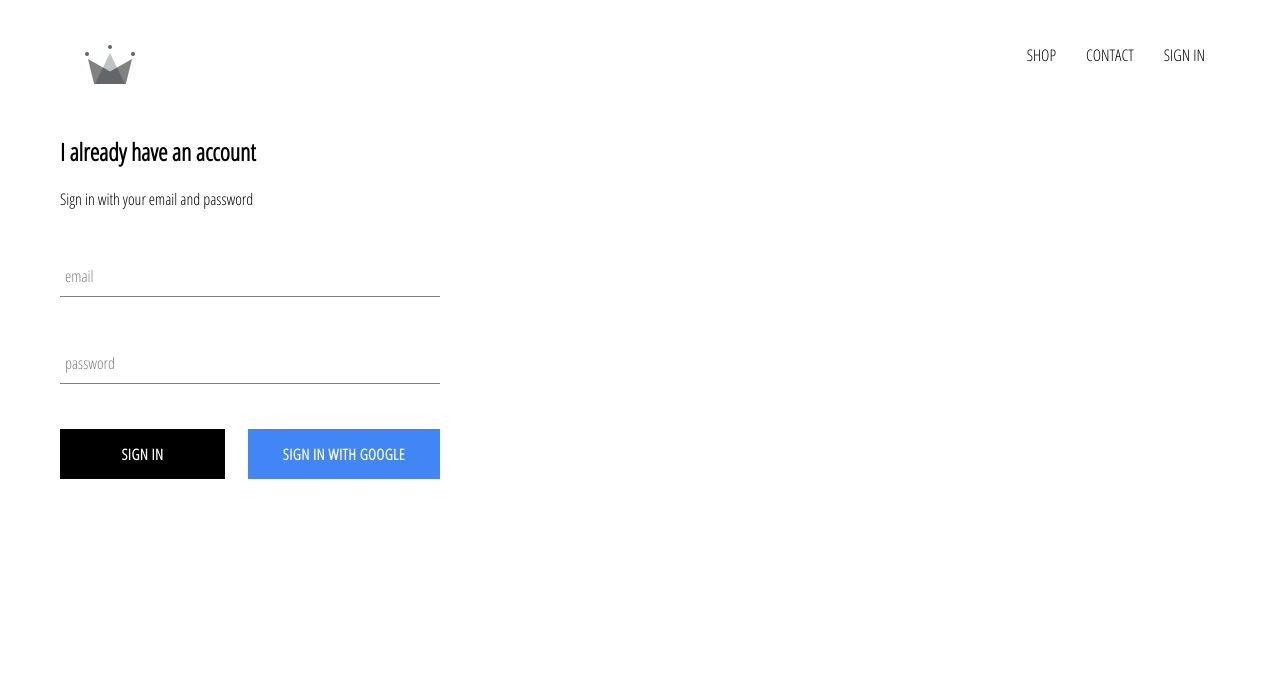
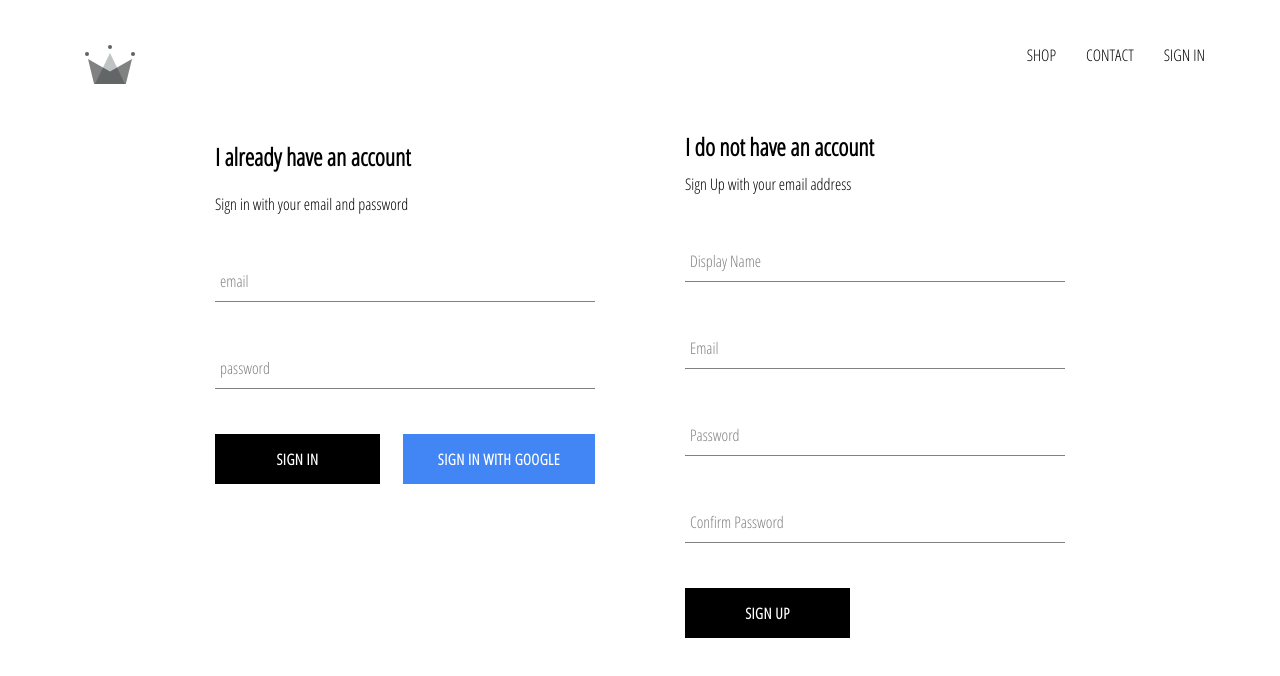
Before and after one commit to rohitnair11/Crwn-Clothing, a React (Create React App) app: page /signin in a window 1280 px wide. Shown: the top 676 px of the page. Built offline with nearby package versions, Linux system fonts and the light colour scheme; no server answers.

Commit message:
Implemented firebase utils, included ability to store authenticated users into firestore database

```diff
--- a/src/App.js
+++ b/src/App.js
@@ -5,7 +5,7 @@
 import ShopPage from './pages/shop/shop.component';
 import Header from './components/header/header.component';
 import SignInAndSignUpPage from './pages/sign-in-and-sign-up/sign-in-and-sign-up.component';
-import { auth } from './firebase/firebase.utils';
+import { auth, createUserProfileDocument } from './firebase/firebase.utils';
 
 class App extends React.Component {
 
@@ -20,10 +20,23 @@
   unsubscribeFromAuth = null
 
   componentDidMount() {
-    this.unsubscribeFromAuth = auth.onAuthStateChanged(user => {
-      this.setState({ currentUser: user});
+    this.unsubscribeFromAuth = auth.onAuthStateChanged(async userAuth => {
+      if (userAuth) {
+        const userRef = await createUserProfileDocument(userAuth);
 
-      console.log(user);
+        userRef.onSnapshot(snapShot => {
+          this.setState({
+            currentUser: {
+              id: snapShot.id,
+              ...snapShot.data()
+            }
+          });
+          console.log(this.state)
+        });
+      }
+      else {
+        this.setState({ currentUser: userAuth });
+      }
     })
   }
 
--- /dev/null
+++ b/src/components/sign-up/sign-up.component.jsx
@@ -0,0 +1,98 @@
+import React from 'react';
+
+import FormInput from '../form-input/form-input.component';
+import CustomButton from '../custom-button/custom-button.component';
+
+import { auth, createUserProfileDocument } from '../../firebase/firebase.utils';
+
+import './sign-up.styles.scss';
+
+class SignUp extends React.Component {
+    constructor() {
+        super();
+
+        this.state = {
+            displayName: '',
+            email: '',
+            password: '',
+            confirmPassword: ''
+        }
+    }
+
+    handleSubmit = async event => {
+        event.preventDefault();
+
+        const { displayName, email, password, confirmPassword } = this.state;
+
+        if(password != confirmPassword){
+            alert("passwords do not match");
+            return;
+        }
+
+        try {
+            const { user } = await auth.createUserWithEmailAndPassword(email, password);
+            await createUserProfileDocument(user, { displayName });
+            this.setState({
+                displayName: '',
+                email: '',
+                password: '',
+                confirmPassword: ''
+            })
+        } catch(error) {
+            console.log(error);
+        }
+    };
+
+    handleChange = event => {
+        const { name, value } = event.target;
+
+        this.setState({ [name]: value });
+    };
+
+    render() {
+        const { displayName, email, password, confirmPassword } = this.state;
+        return(
+            <div className='sign-up'>
+                <h2 className="title">I do not have an account</h2>
+                <span>Sign Up with your email address</span>
+                <form className='sign-up-form' onSubmit={this.handleSubmit}>
+                    <FormInput
+                        type='text'
+                        name='displayName'
+                        value={displayName}
+                        onChange={this.handleChange}
+                        label='Display Name'
+                        required
+                    />
+                    <FormInput
+                        type='email'
+                        name='email'
+                        value={email}
+                        onChange={this.handleChange}
+                        label='Email'
+                        required
+                    />
+                    <FormInput
+                        type='password'
+                        name='password'
+                        value={password}
+                        onChange={this.handleChange}
+                        label='Password'
+                        required
+                    />
+                    <FormInput
+                        type='password'
+                        name='confirmPassword'
+                        value={confirmPassword}
+                        onChange={this.handleChange}
+                        label='Confirm Password'
+                        required
+                    />
+                    <CustomButton type="submit">SIGN UP</CustomButton>
+                </form>
+            </div>
+        )
+    }
+}
+
+export default SignUp;
--- /dev/null
+++ b/src/components/sign-up/sign-up.styles.scss
@@ -0,0 +1,9 @@
+.sign-up {
+    display: flex;
+    flex-direction: column;
+    width: 380px;
+
+    .title {
+        margin: 10px 0;
+    }
+}
--- a/src/firebase/firebase.utils.js
+++ b/src/firebase/firebase.utils.js
@@ -13,6 +13,32 @@
     measurementId: "G-1JZPKVCDK7"
   };
 
+  export const createUserProfileDocument = async (userAuth, additionalData) => {
+      if(!userAuth) return;
+
+      const userRef = firestore.doc(`users/${userAuth.uid}`);
+
+      const snapShot = await userRef.get();
+
+      if(!snapShot.exists) {
+          const { displayName, email } = userAuth;
+          const createdAt = new Date();
+
+          try {
+              await userRef.set({
+                  displayName,
+                  email,
+                  createdAt,
+                  ...additionalData
+              })
+          } catch (error) {
+              console.log('error creating user', error.message);
+          }
+      }
+
+      return userRef;
+  }
+
   firebase.initializeApp(config);
 
 export const auth = firebase.auth();
--- a/src/pages/sign-in-and-sign-up/sign-in-and-sign-up.component.jsx
+++ b/src/pages/sign-in-and-sign-up/sign-in-and-sign-up.component.jsx
@@ -3,10 +3,12 @@
 import './sign-in-and-sign-up.styles.scss';
 
 import SignIn from '../../components/sign-in/sign-in.component';
+import SignUp from '../../components/sign-up/sign-up.component';
 
 const SignInAndSignUpPage = () => (
     <div className="sign-in-and-sign-up">
         <SignIn />
+        <SignUp />
     </div>
 );
 
--- a/src/pages/sign-in-and-sign-up/sign-in-and-sign-up.styles.scss
+++ b/src/pages/sign-in-and-sign-up/sign-in-and-sign-up.styles.scss
@@ -0,0 +1,6 @@
+.sign-in-and-sign-up {
+    width: 850px;
+    display: flex;
+    justify-content: space-between;
+    margin: 30px auto;
+}
```
